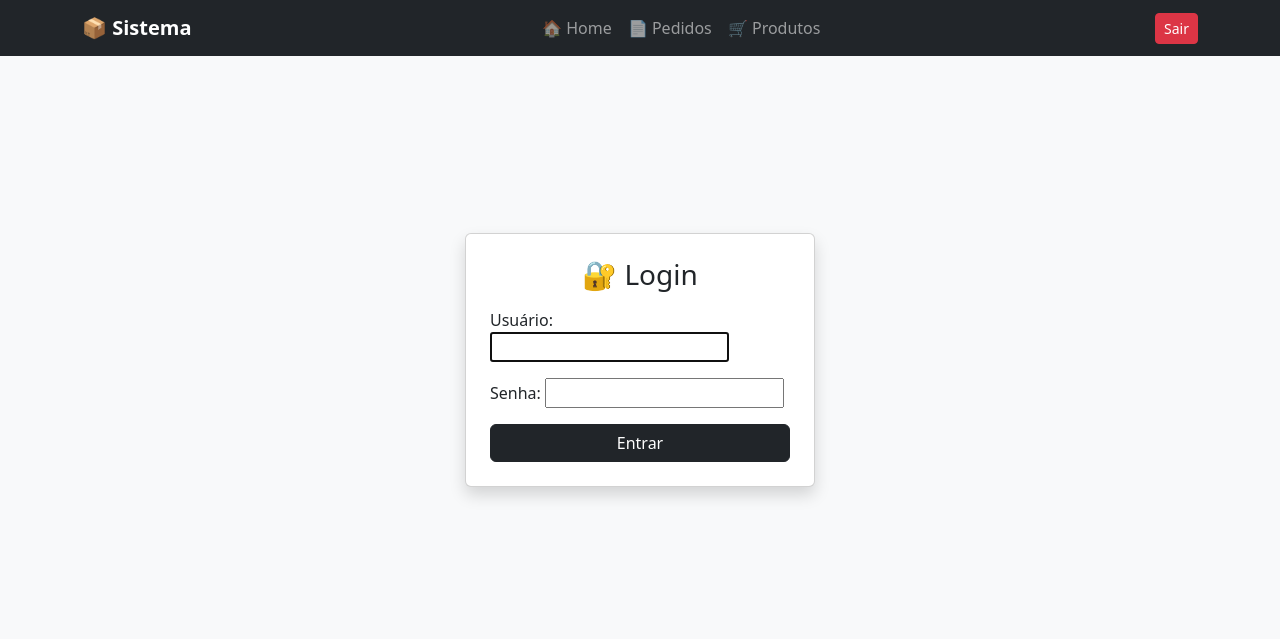
After one commit to Dudacabo/projetoAppCasaJacque, a Django app: page /login/ in a window 1280 px wide. The commit adds this page. Shown: the top 639 px of the page. Run offline with Django 5.2, Linux system fonts and the light colour scheme.

Commit message:
Implementação de autenticação de usuario (login e logout)

```diff
--- a/lojinha/settings.py
+++ b/lojinha/settings.py
@@ -116,3 +116,7 @@ USE_TZ = True
 # https://docs.djangoproject.com/en/6.0/howto/static-files/
 
 STATIC_URL = 'static/'
+
+LOGIN_URL = '/login/'
+LOGIN_REDIRECT_URL = '/'
+LOGOUT_REDIRECT_URL = '/login/'
--- a/lojinha/urls.py
+++ b/lojinha/urls.py
@@ -16,8 +16,14 @@ Including another URLconf
 """
 from django.contrib import admin
 from django.urls import path, include
+from django.contrib.auth import views as auth_views
 
 urlpatterns = [
     path('admin/', admin.site.urls),
+
+    path('login/', auth_views.LoginView.as_view(), name='login'),
+    path('logout/', auth_views.LogoutView.as_view(next_page='login'), name='logout'),
+
     path("", include('pedidos.urls')),
+
 ]
--- a/pedidos/templates/base.html
+++ b/pedidos/templates/base.html
@@ -50,6 +50,23 @@
             </ul>
         </div>
 
+       <div class="d-flex align-items-center gap-3 text-white">
+
+    {% if user.is_authenticated %}
+        <span>
+            Olá, {{ user.username }}
+        </span>
+    {% endif %}
+
+    <form action="{% url 'logout' %}" method="POST">
+        {% csrf_token %}
+        <button class="btn btn-danger btn-sm">
+            Sair
+        </button>
+    </form>
+
+</div>
+
     </div>
 </nav>
 
--- /dev/null
+++ b/pedidos/templates/registration/login.html
@@ -0,0 +1,26 @@
+{% extends 'base.html' %}
+
+{% block title %}Login{% endblock %}
+
+{% block content %}
+
+<div class="d-flex justify-content-center align-items-center" style="height: 70vh;">
+
+    <div class="card p-4 shadow" style="width: 350px;">
+
+        <h3 class="text-center mb-3">🔐 Login</h3>
+
+        <form method="POST">
+            {% csrf_token %}
+            {{ form.as_p }}
+
+            <button type="submit" class="btn btn-dark w-100">
+                Entrar
+            </button>
+        </form>
+
+    </div>
+
+</div>
+
+{% endblock %}
```
Also changed, not shown: pedidos/views.py (+16 -1 lines), README.md.
